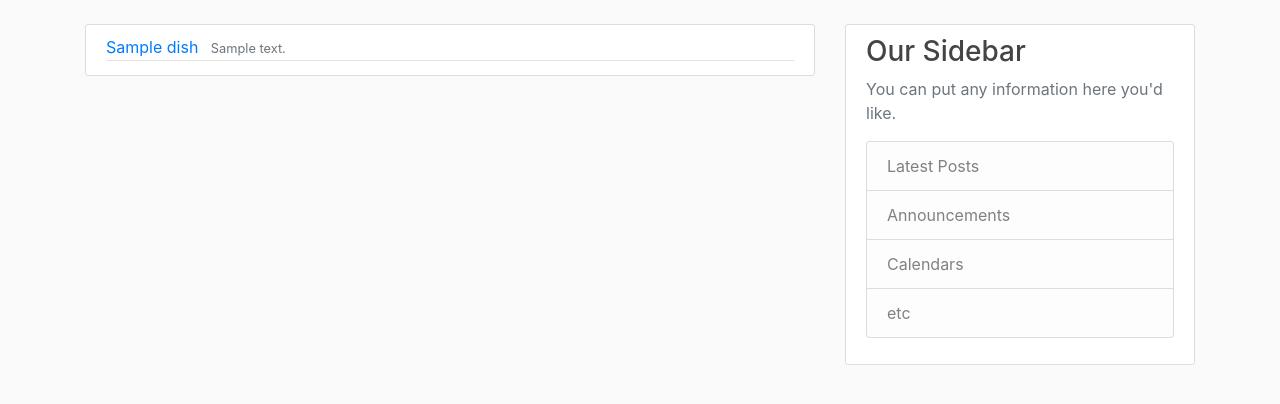
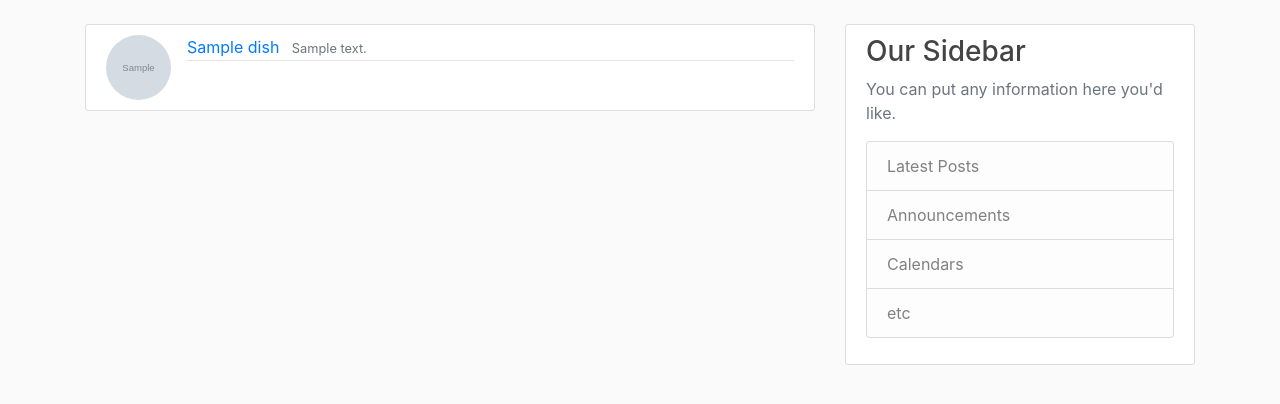
Before and after one commit to kamhaj/eMenu-app, a Django app: page /dish/list_dishes/ in a window 1280 px wide. Shown: the part 56-460 px from the top of the page. Run offline with Django 3.2, Linux system fonts and the light colour scheme; tables that the repository leaves empty hold one stand-in row (values such as "Sample post"); grey boxes marked "Sample" are stand-in pictures; parts of the project's set-up code (start-up, migrations or seed data) failed here and were passed over; some libraries are stand-ins or nearby versions.

Commit message:
add dish image display

```diff
--- a/templates/eMenu/list_dishes.html
+++ b/templates/eMenu/list_dishes.html
@@ -2,7 +2,7 @@
 {% block content %}
     {% for dish in dishes %}
         <article class="media content-section">
-           <!--<img class = "rounded-circle article-img" src="{{ dish.picture.url }}"  style="max-width:150px"> -->
+            <img class = "rounded-circle article-img" src="{{ dish.picture.url }}"  style="max-width:150px">
             <div class="media-body">
                 <div class="article-metadata">
                     <a class="mr-2" href="#">{{ dish.name }}</a>
```
